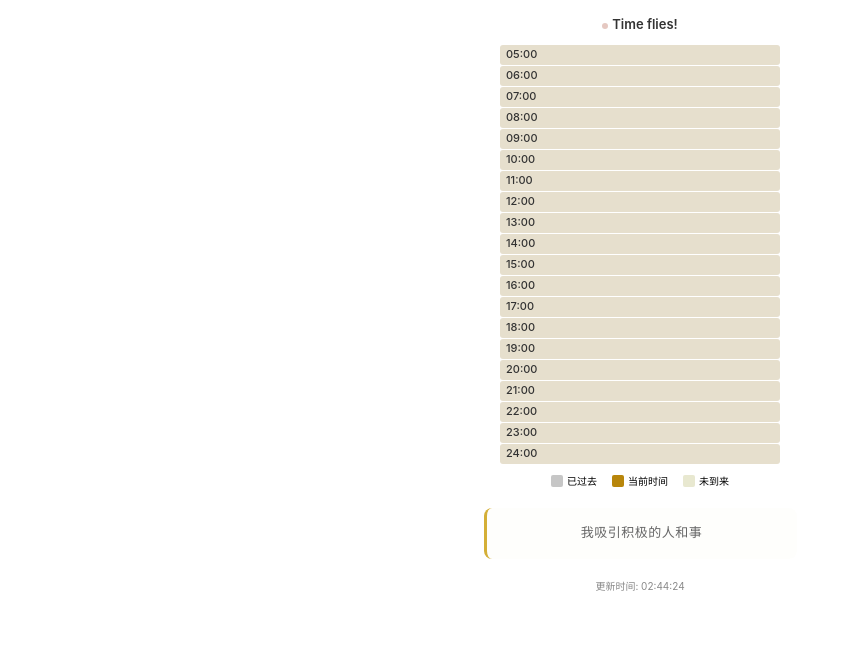
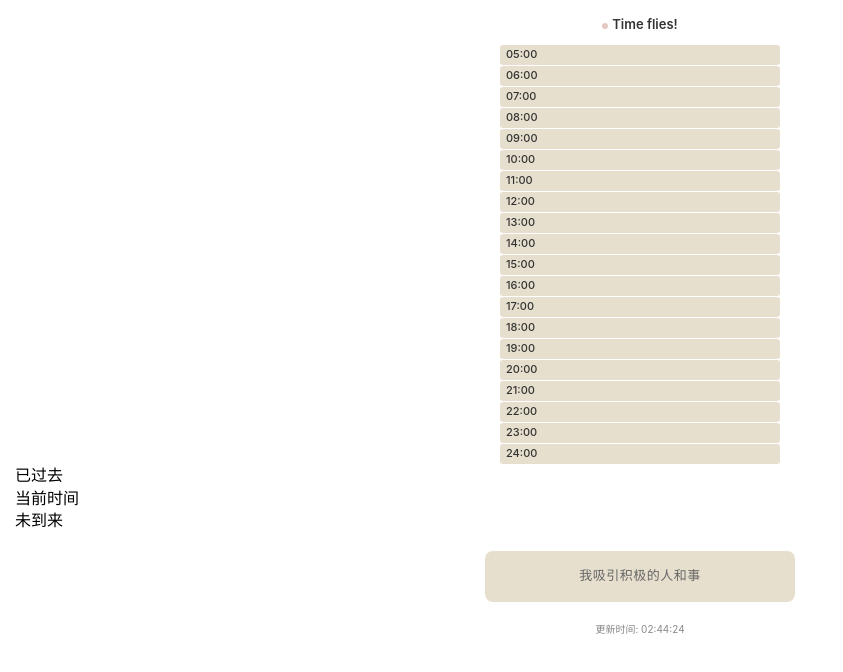
Before and after one commit to amimoment/notion, a plain HTML site: page index.html in a window 1280 px wide. Shown: the whole page, without its empty margins (0-843 px from the left). Drawn offline with Linux system fonts and the light colour scheme.

Commit message:
Update index.html

```diff
--- a/index.html
+++ b/index.html
@@ -42,7 +42,7 @@
 
         .time-slot.current {
             background-color: #e8b15f;
-            box-shadow: 0 0 4px rgba(222, 163, 34, 0.556);
+            box-shadow: 0 0 4px rgba(245, 204, 117, 0.556);
         }
 
         .time-label {
@@ -98,37 +98,6 @@
             color: #888;
         }
 
-        .legend {
-            display: flex;
-            justify-content: center;
-            gap: 15px;
-            margin-top: 10px;
-            font-size: 10px;
-        }
-
-        .legend-item {
-            display: flex;
-            align-items: center;
-            gap: 4px;
-        }
-
-        .legend-color {
-            width: 12px;
-            height: 12px;
-            border-radius: 2px;
-        }
-
-        .legend-color.past {
-            background-color: rgba(160, 160, 160, 0.6);
-        }
-
-        .legend-color.future {
-            background-color: #e8e8d0;
-        }
-
-        .legend-color.current {
-            background-color: #b8860b;
-        }
 
         .live-indicator {
             display: inline-block;
@@ -150,9 +119,8 @@
             margin: 20px auto;
             max-width: 280px;
             padding: 15px;
-            background-color: rgba(245, 245, 220, 0.1);
+            background-color: #e6dfcd;
             border-radius: 8px;
-            border-left: 3px solid #d4af37;
         }
 
         .quote-text {
```
